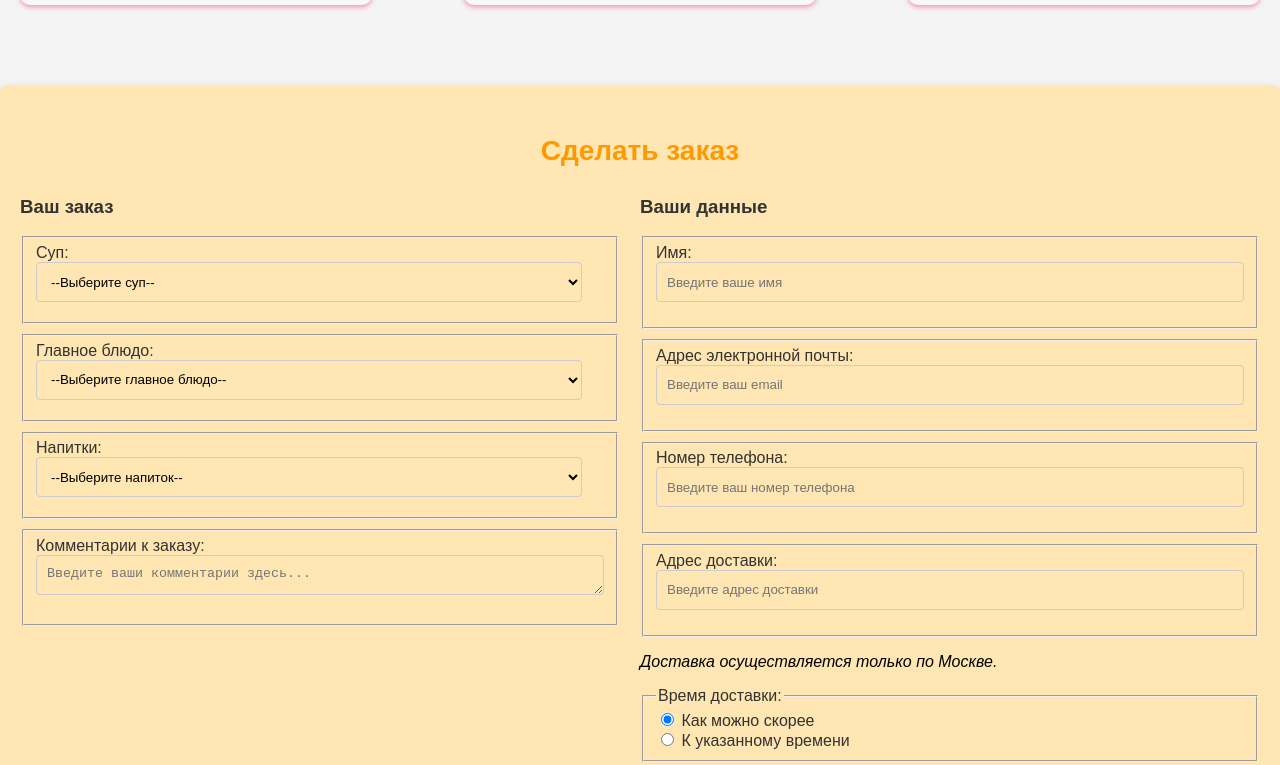
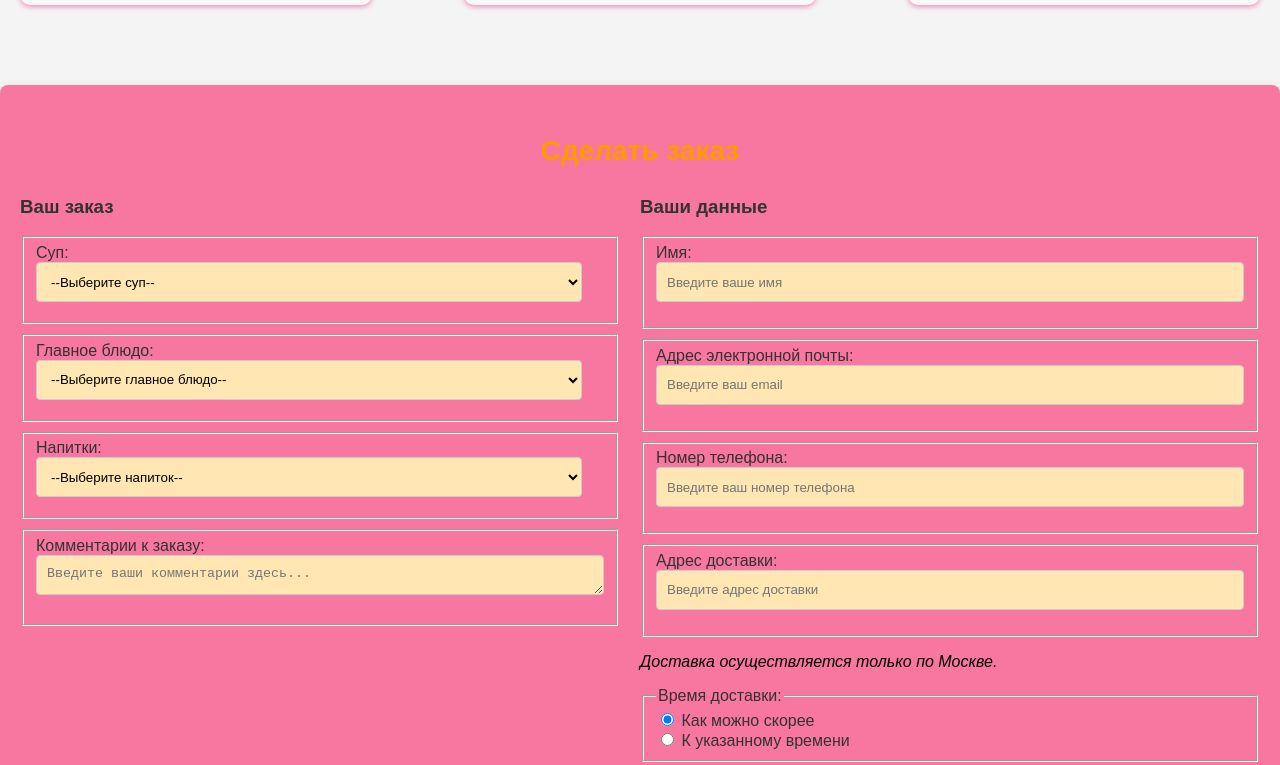
Before and after one commit to gayka05/gayechka, a plain HTML site: page lunch.html in a window 1280 px wide. Shown: the part 2330-3095 px from the top of the page. Drawn offline with Linux system fonts and the light colour scheme; a script that the page names is missing; a web font is replaced by a local one.

Commit message:
Update lunch.css

```diff
--- a/lunch.css
+++ b/lunch.css
@@ -50,7 +50,7 @@ main {
 
 /* Фон для блока "Сделать заказ" */
 #order-form {
-    background-color: #ffe6b2; /* Бледно-оранжевый цвет фона */
+    background-color: rgba(248, 119, 160); /* Бледно-оранжевый цвет фона */
     padding: 20px; /* Внутренние отступы для блока */
     border-radius: 8px; /* Закругление углов */
     box-shadow: 0 2px 10px rgba(0, 0, 0, 0.1); /* Тень для блока */
```
